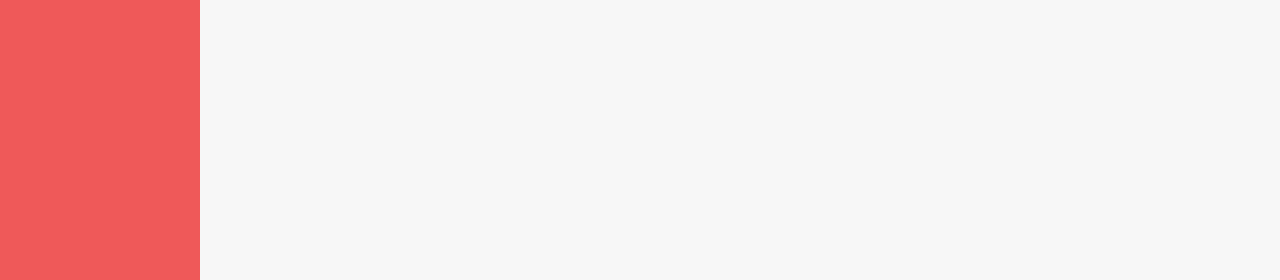
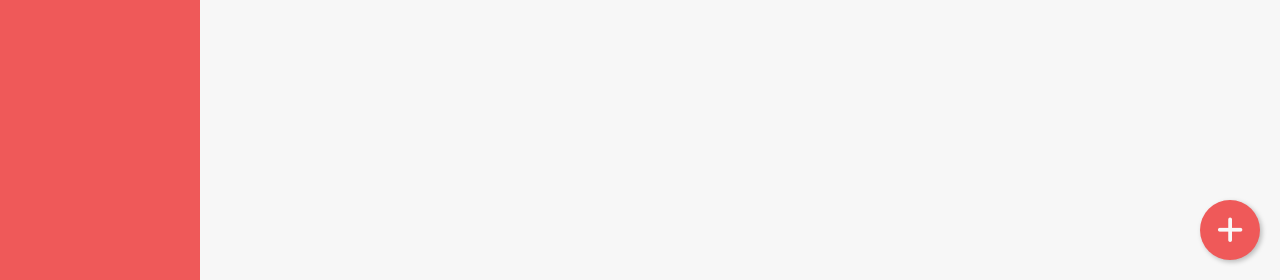
Before and after one commit to SmpManeth/pipedrive-php, a PHP site: page /dashboard.php in a window 1280 px wide. Shown: the part 520-800 px from the top of the page. Run offline with PHP 8.4, Linux system fonts and the light colour scheme; the visitor is signed in with stand-in values (Sample User, id 1); data that the repository does not hold is empty; some libraries are stand-ins or nearby versions.

Commit message:
Button Css

```diff
--- a/app/includes/deals.php
+++ b/app/includes/deals.php
@@ -4,8 +4,7 @@ $stages = selectAll('stages');
 $currencies = selectAll('currency');
 // dd($currencies);
 ?>
-<div class="tab-pane fade show active" id="v-pills-deals" role="tabpanel" aria-labelledby="v-pills-home-tab"
-    tabindex="0">
+<div class="tab-pane fade show active" id="v-pills-deals" role="tabpanel" aria-labelledby="v-pills-home-tab" tabindex="0">
 
 
    <!-- Modal -->
@@ -42,8 +41,7 @@ $currencies = selectAll('currency');
                               <!--  priya edited -->
 
                               <input class="input-field" type="text" name="value" style="width: 125px;">
-                                        <select class="input-field" name="currency" id=""
-                                            style="width: 120px; height: 27px; padding: 0px;">
+                              <select class="input-field" name="currency" id="" style="width: 120px; height: 27px; padding: 0px;">
                                  <?php foreach ($currencies as $key => $currency) { ?>
                                     <option class="" value="<?php echo $currency['curr_id'] ?>">
                                        <?php echo $currency['currency_name'] ?></option>
@@ -59,8 +57,7 @@ $currencies = selectAll('currency');
 
                            <div class="model-item text-muted">
                               <p class="">Pipeline</p>
-                                        <select class="input-field" name="pipeline" id=""
-                                            style="height: 27px; padding: 0px;">
+                              <select class="input-field" name="pipeline" id="" style="height: 27px; padding: 0px;">
                                  <option class="" value="Pipeline_One">Pipeline One</option>
                                  <option class="" value="Pipeline_Two">Pipeline Two</option>
                               </select>
@@ -69,8 +66,7 @@ $currencies = selectAll('currency');
                            <div class="model-item text-muted">
                               <p class="">Pipeline Stage</p>
 
-                                        <select class="input-field" name="pipeline_stage" id=""
-                                            style="height: 27px; padding: 0px;">
+                              <select class="input-field" name="pipeline_stage" id="" style="height: 27px; padding: 0px;">
                                  <?php foreach ($stages as $key => $stage) { ?>
                                     <option class="" value="<?php echo $stage['stage_id'] ?>">
                                        <?php echo $stage['stage_name'] ?></option>
@@ -94,8 +90,7 @@ $currencies = selectAll('currency');
                            <div class="model-item text-muted">
                               <p class="">Visible to</p>
 
-                                        <select class="input-field" name="Visible_to" id=""
-                                            style="height: 27px; padding: 0px;">
+                              <select class="input-field" name="Visible_to" id="" style="height: 27px; padding: 0px;">
                                  <?php foreach ($xxx as $key => $xxx) { ?>
                                     <option class="" value="<?php echo $xxx['xxx_id'] ?>">
                                        <?php echo $xxx['xxx_name'] ?></option>
@@ -113,8 +108,7 @@ $currencies = selectAll('currency');
                            <p class="">Phone</p>
 
                            <input class="input-field" type="text" name="value" style="width: 150px;">
-                                    <select class="input-field" name="phone category" id=""
-                                        style="width: 120px; height: 27px; padding: 0px;">
+                           <select class="input-field" name="phone category" id="" style="width: 120px; height: 27px; padding: 0px;">
                               <?php foreach ($xxx as $key => $xxx) { ?>
                                  <option class="" value="<?php echo $xxx['stage_id'] ?>">
                                     <?php echo $xxx['xxx_name'] ?></option>
@@ -146,8 +140,7 @@ $currencies = selectAll('currency');
                   <div class="modal-footer">
 
                      <button type="button" class="btn btn-secondary" data-bs-dismiss="modal">Close</button>
-                            <button type="submit" value="add_deal" id="deal_submit" name="submit_deal"
-                                class="btn btn-primary">Save changes</button>
+                     <button type="submit" value="add_deal" id="deal_submit" name="submit_deal" class="btn btn-primary">Save changes</button>
                   </div>
                </form>
 
@@ -167,13 +160,11 @@ $currencies = selectAll('currency');
                <img class="filter-menu-options" src="<?php echo $BASE_URL . 'assets/images/stack-48.png' ?>" />
             </button></div>
          <div class="shadow btnfilter"> <button type="button">
-                    <img class="filter-menu-options"
-                        src="https://img.icons8.com/ios-filled/50/000000/money-circulation.png" />
+               <img class="filter-menu-options" src="https://img.icons8.com/ios-filled/50/000000/money-circulation.png" />
             </button></div>
          <div>
             <!-- Button trigger modal -->
-                <button type="button" class="btn btn-primary-deal" data-bs-toggle="modal"
-                    data-bs-target="#exampleModal">
+            <button type="button" class="btn btn-primary-deal" data-bs-toggle="modal" data-bs-target="#exampleModal">
                + Deal
             </button>
 
@@ -212,11 +203,9 @@ $currencies = selectAll('currency');
                Small button
             </button>
             <ul class="dropdown-menu">
-                    <form
-                        class="form-inline d-flex justify-content-center md-form form-sm active-pink active-pink-2 mt-2">
+               <form class="form-inline d-flex justify-content-center md-form form-sm active-pink active-pink-2 mt-2">
                   <i class="fas fa-search" aria-hidden="true"></i>
-                        <input class="form-control form-control-sm ml-3 w-75" type="text" placeholder="Search"
-                            aria-label="Search">
+                  <input class="form-control form-control-sm ml-3 w-75" type="text" placeholder="Search" aria-label="Search">
                </form>
                <hr class="dropdown-divider">
                </li>
@@ -329,6 +318,10 @@ $currencies = selectAll('currency');
 
    <?php } ?>
 
+   <div class="floating-button">
+      <a href="#" class="material-icons"><i class="fa fa-plus"></i></a>
+   </div>
+
 
 
 
--- a/assets/css/style.css
+++ b/assets/css/style.css
@@ -572,3 +572,36 @@ height: 700px;
 }
 
 /*add button end */
+/*floating add button start */
+.floating-button .material-icons{
+  width: 60px;
+  height: 60px;
+  background-color: #ef5959;
+  display: flex;
+  align-items: center;
+  justify-content: center;
+  text-decoration: none;
+  border-radius: 50%;
+  color: #ef5959;
+  font-size: 30px;
+  box-shadow: 2px 2px 5px rgba(0, 0, 0, 0.25);
+  position: fixed;
+  right: 20px;
+  bottom: 20px;
+  transition: background 0.25s;
+
+}
+.floating-button .material-icons:active{
+  background: #000807;
+}
+.floating-button .material-icons i{
+  color: rgb(249, 247, 247);
+  cursor: pointer;
+  transition: transform .2s;
+}
+.floating-button .material-icons i:hover {
+
+  transform: scale(1.5);
+  transform:  rgb(243, 116, 116);
+}
+/*floating add button end */
```
Lines whose indentation alone changed are shown as unchanged.
